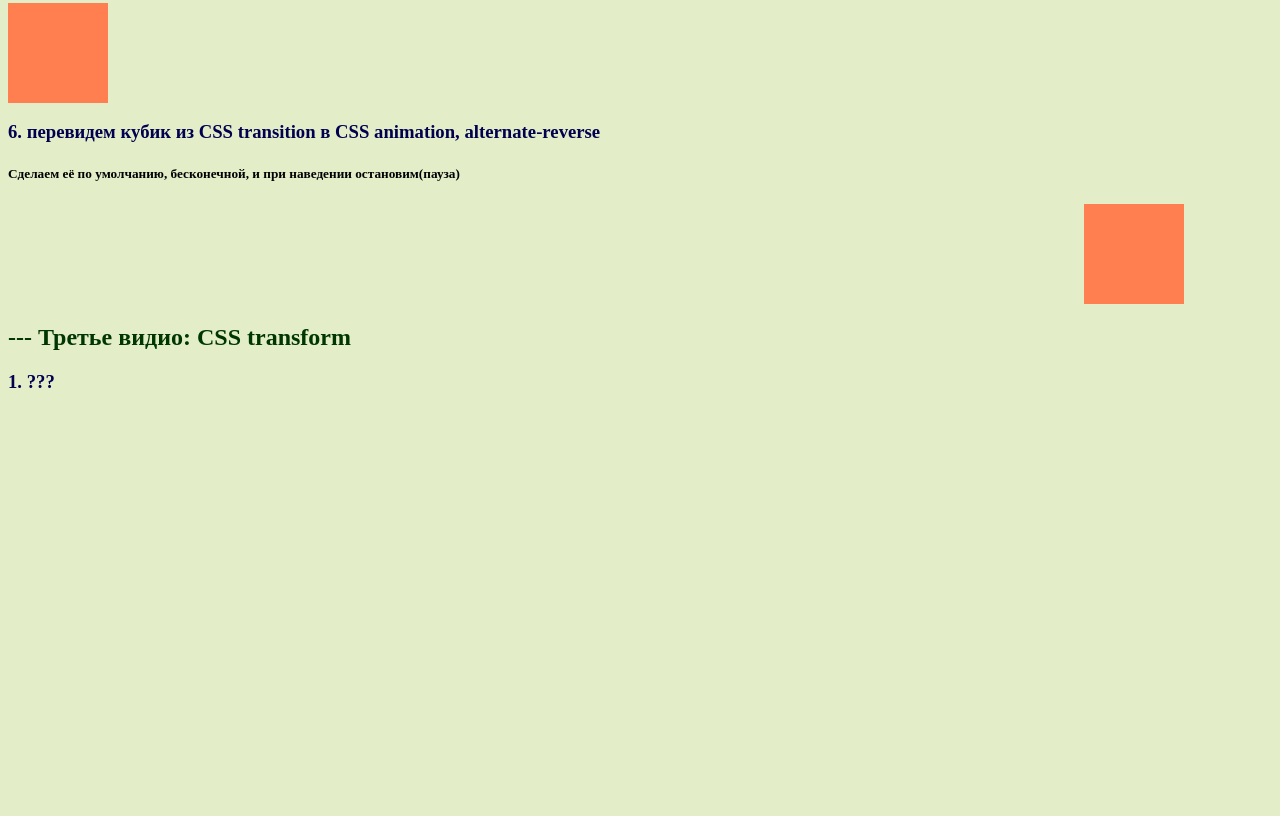
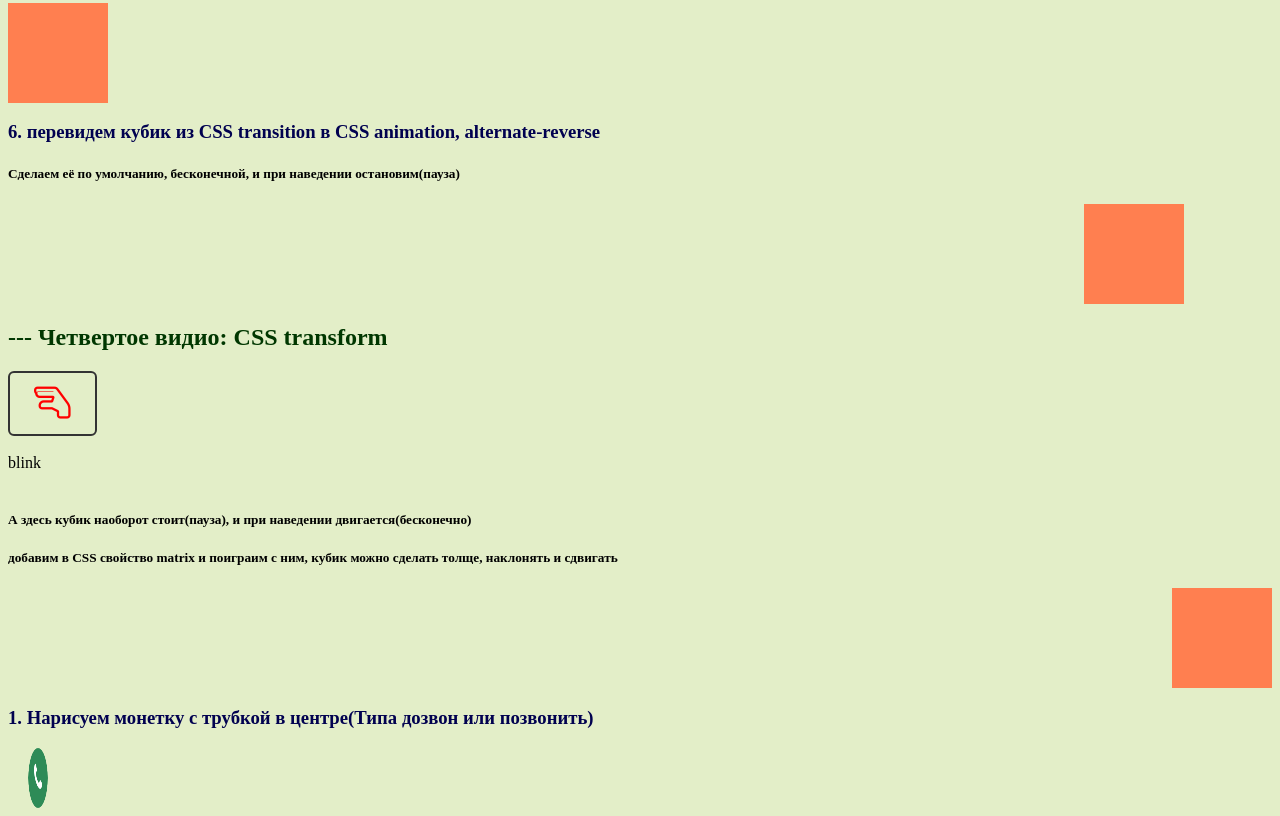
Before and after one commit to Al101020/13-2.09, a website built with webpack: page src/index.html in a window 1280 px wide. Shown: the part 1237-2053 px from the top of the page. Before the commit the page ends 1648 px from the top, so only its background shows below. Built offline with nearby package versions, Linux system fonts and the light colour scheme.

Commit message:
commit-3.4

```diff
--- a/src/css/style.css
+++ b/src/css/style.css
@@ -47,6 +47,15 @@ h3 {
 
   border-radius: 50%;
 } */
+/* .fa_v4_1 {
+  display: inline-block;
+  font: normal normal normal 14px/1 FontAwesoe;
+  font-size: inherit;
+  text-rendering: auto;
+  -webkit-font-smoothing: antialiased;
+  -moz-osx-font-smoothing: grayscale;
+} */
+
 
 /*------- Видео: CSS transition. -------*/
 /* 1. */
@@ -302,7 +311,7 @@ h3 {
 }
 
 .flex-container7:hover .spacer7 {
-  animation-play-state: paused;
+  animation-play-state: paused;/*  работает, при наведении пауза(останавливается) */
 }
 
 @keyframes move7 {
@@ -323,3 +332,75 @@ h3 {
 }
 
 /*------- Видео: CSS transform. -------*/
+.coin {
+  display: flex;
+  flex-direction: column;
+  justify-content: center;
+  align-items: center;
+
+  width: 60px;
+  height: 60px;
+
+  border-radius: 50%;
+
+  font-weight: 700;
+  font-size: xx-large;
+  background: seagreen;
+  color: white;
+  cursor: pointer;
+}
+
+.coin-animation {
+  animation-name: coin;
+  animation-duration: 2s;/* чтобы анимация была видна, тоесть время анимации */
+  animation-iteration-count: infinite;/* сделаем её бесконечной */
+}
+
+@keyframes coin {
+  0% {
+    transform: rotateY(0deg);
+  }
+  100% {
+    transform: rotateY(360deg);
+  }
+}
+
+.flex-container8 {
+  display: flex;
+  justify-content: flex-start;
+}
+
+.spacer8 {
+  animation-name: move8;
+  animation-duration: 3s;
+  animation-direction: alternate-reverse;
+  animation-iteration-count: infinite;   /* бесконечно */
+  animation-fill-mode: forwards;
+  /* чтобы не перепрыгивал обратно в начало, когда заканчивается animation */
+  animation-play-state: paused; /* добавил в четвертом видео trasform */
+}
+
+.flex-container8:hover .spacer8 {
+  /* animation-play-state: paused; работает, при наведении пауза(останавливается) */
+  animation-play-state: running;
+}
+
+@keyframes move8 {
+  from {     /* from или 0%, разницы нет */
+    flex-grow: 0;
+  }
+
+  to {     /* to или 100%, разницы нет */
+    flex-grow: 1;
+  }
+}
+
+.moving8 {
+  height: 100px;
+  width: 100px;
+
+  background-color: coral;
+  /* transform: matrix(1, 0, 0, 1, 0, 0); нормальное состояние */
+  /* transform: matrix(2, 1, 0, 1, 30, -30); убираем эксперименты */
+
+}
--- a/src/index.html
+++ b/src/index.html
@@ -4,13 +4,15 @@
     <meta charset="UTF-8" />
     <meta name="viewport" content="width=device-width, initial-scale=1.0" />
     <meta http-equiv="X-UA-Compatible" content="ie=edge" />
-    <title>HelpDesk</title>
+    <title>CSS transition, animation, transform</title>
+    <link rel="stylesheet" href="https://stackpath.bootstrapcdn.com/font-awesome/4.7.0/css/font-awesome.min.css">
+    <!-- <link rel="stylesheet" href="style.css"> -->
   </head>
   <body>
     <h2>--- Первое видио: Введение в занятие по теме "Анимации и CSS"</h2>
     <div>(анимация при наведении мышки)</div>
       <div class="chameleon chameleon-animation">
-        <i class="fa fa-hand-lizard-o" aria-hidden="true">Что</i>
+        <i class="fa fa-hand-lizard-o" aria-hidden="true">Что? Где? Когда?</i>
       </div>
     <!-- <br> -->
     <h2>--- Второе видио: CSS transition</h2>
@@ -55,8 +57,31 @@
       <div class="spacer7"></div>
       <div class="moving7"></div>
     </div>
-    <h2>--- Третье видио: CSS transform</h2>
-    <h3>1. ???</h3>
+    <h2>--- Четвертое видио: CSS transform</h2>
+    <div class="chameleon chameleon-animation">
+      <i class="fa fa-hand-lizard-o" aria-hidden="true"></i>
+    </div>
+    <div class="flex-container">
+      <div class="spacer"></div>
+      <div class="moving"></div>
+    </div>
+
+    <br>
+    <div class="blink">blink</div>
+    <br>
+
+    <h5>А здесь кубик наоборот стоит(пауза), и при наведении двигается(бесконечно)</h5>
+    <h5>добавим в CSS свойство matrix и поиграим с ним, кубик можно сделать толще, наклонять и сдвигать</h5>
+    <div class="flex-container8">
+      <div class="spacer8"></div>
+      <div class="moving8"></div>
+    </div>
+
+    <h3>1. Нарисуем монетку с трубкой в центре(Типа дозвон или позвонить)</h3>
+    <div class="coin coin-animation">
+      <i class="fa fa-phone"></i>
+      <!-- <i class="fa_v4_1 fa-phone"></i> -->
+    </div>
     <!-- <br> -->
   </body>
 </html>
```
